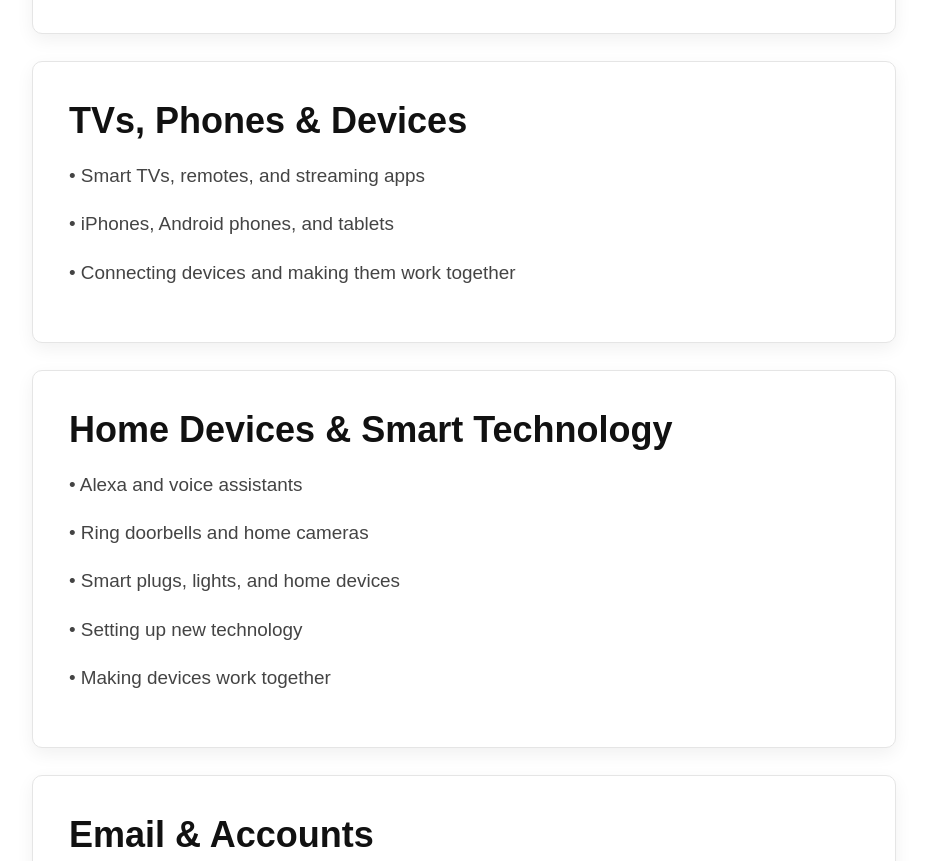
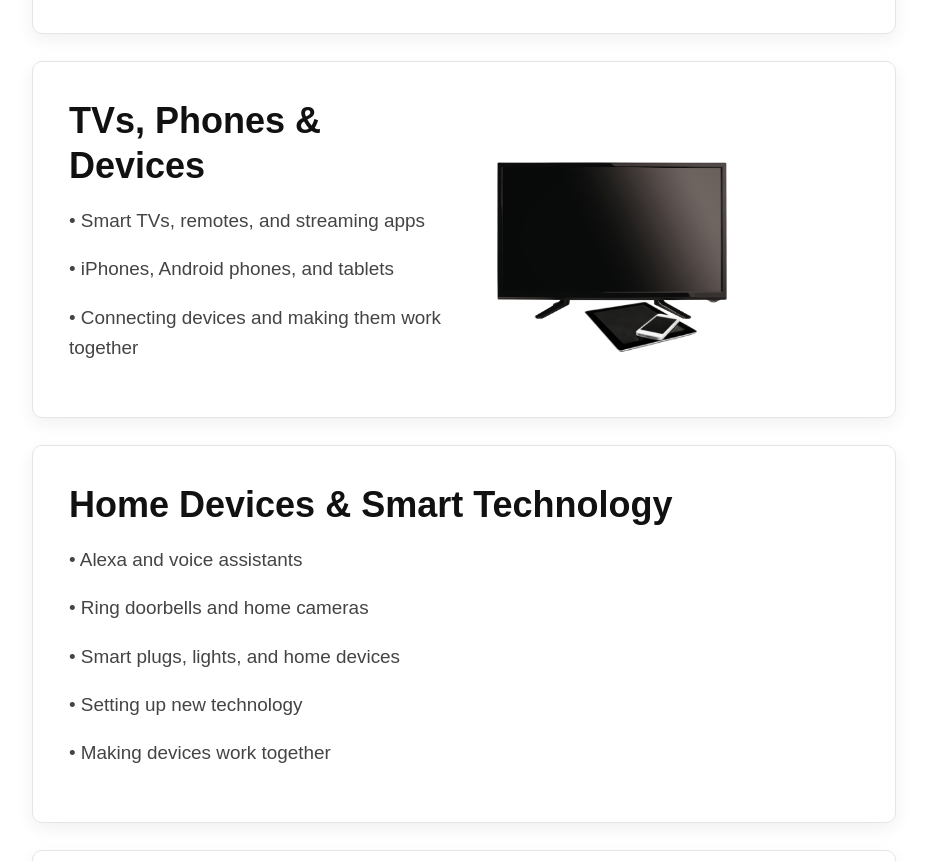
Before and after one commit to techhelpwithheart/techhelpwithheart, a plain HTML site: page services.html in a window 1280 px wide. Shown: the part 1079-1940 px from the top of the page, without its empty margins (176-1103 px from the left). Drawn offline with Linux system fonts and the light colour scheme.

Commit message:
update pic

```diff
--- a/services.html
+++ b/services.html
@@ -51,12 +51,18 @@
     </div>
 </section>
 
-        <section>
-            <h2>TVs, Phones & Devices</h2>
-            <p>• Smart TVs, remotes, and streaming apps</p>
-            <p>• iPhones, Android phones, and tablets</p>
-            <p>• Connecting devices and making them work together</p>
-        </section>
+        <section class="service-row">
+    <div class="service-text">
+        <h2>TVs, Phones & Devices</h2>
+        <p>• Smart TVs, remotes, and streaming apps</p>
+        <p>• iPhones, Android phones, and tablets</p>
+        <p>• Connecting devices and making them work together</p>
+    </div>
+
+    <div class="service-image">
+        <img src="img/TV_and_devices_image.png" alt="TVs phones and devices help" />
+    </div>
+</section>
 
         <section>
             <h2>Home Devices & Smart Technology</h2>
```
